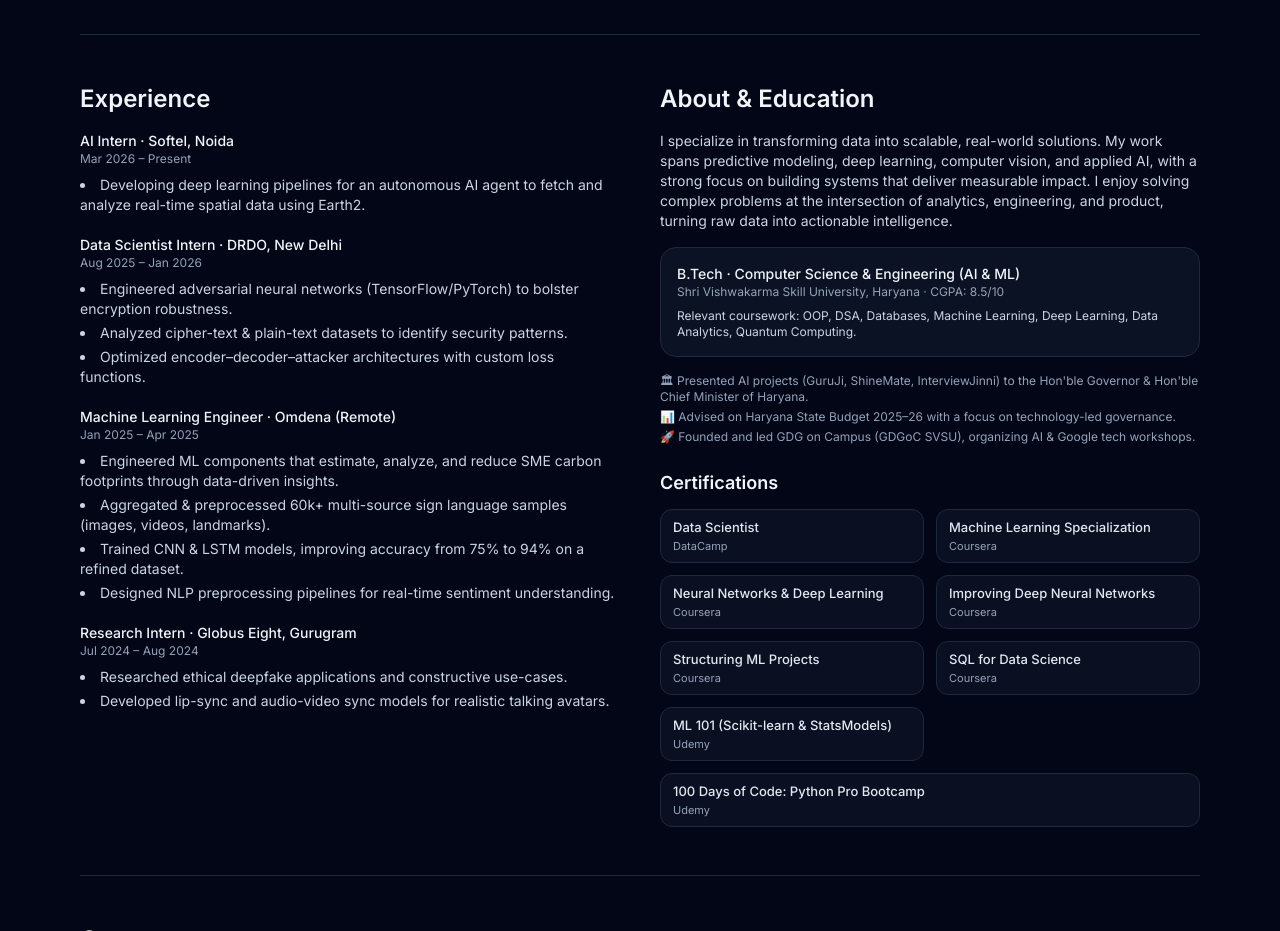
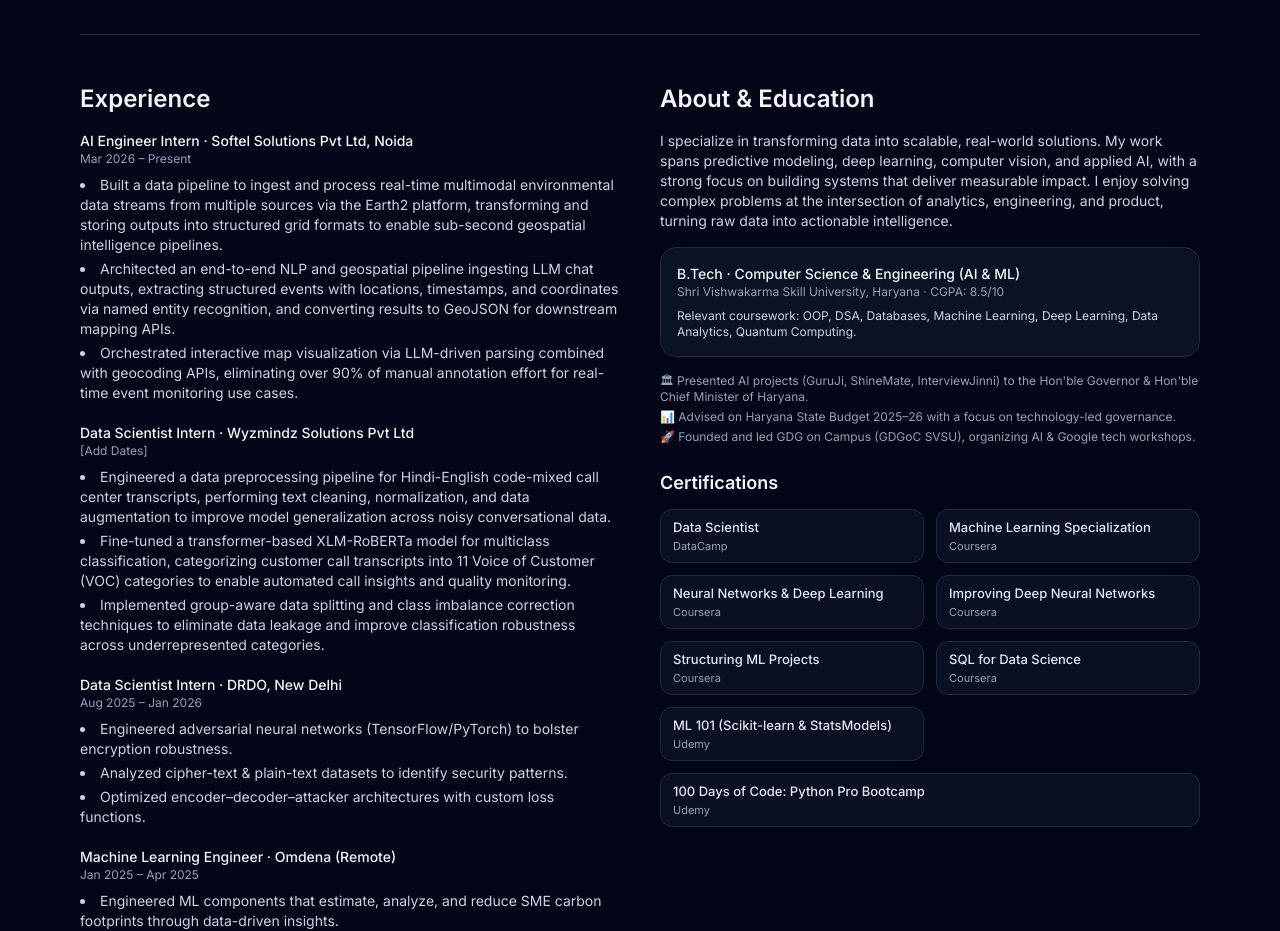
Before and after one commit to soodkunal/kunal_sood_portfolio, a plain HTML site: page index.html in a window 1280 px wide. Shown: the part 1600-2531 px from the top of the page. Drawn offline with nearby package versions, Linux system fonts and the light colour scheme.

```diff
--- a/index.html
+++ b/index.html
@@ -327,11 +327,25 @@
           <div class="space-y-5 text-sm">
             <div>
               <p class="font-medium text-slate-100">
-                AI Intern · Softel, Noida
+                AI Engineer Intern · Softel Solutions Pvt Ltd, Noida
               </p>
               <p class="text-xs text-slate-400">Mar 2026 – Present</p>
               <ul class="mt-2 list-disc list-inside text-slate-300 space-y-1">
-                <li>Developing deep learning pipelines for an autonomous AI agent to fetch and analyze real-time spatial data using Earth2.</li>
+                <li>Built a data pipeline to ingest and process real-time multimodal environmental data streams from multiple sources via the Earth2 platform, transforming and storing outputs into structured grid formats to enable sub-second geospatial intelligence pipelines.</li>
+                <li>Architected an end-to-end NLP and geospatial pipeline ingesting LLM chat outputs, extracting structured events with locations, timestamps, and coordinates via named entity recognition, and converting results to GeoJSON for downstream mapping APIs.</li>
+                <li>Orchestrated interactive map visualization via LLM-driven parsing combined with geocoding APIs, eliminating over 90% of manual annotation effort for real-time event monitoring use cases.</li>
+              </ul>
+            </div>
+
+            <div>
+              <p class="font-medium text-slate-100">
+                Data Scientist Intern · Wyzmindz Solutions Pvt Ltd
+              </p>
+              <p class="text-xs text-slate-400">[Add Dates]</p>
+              <ul class="mt-2 list-disc list-inside text-slate-300 space-y-1">
+                <li>Engineered a data preprocessing pipeline for Hindi-English code-mixed call center transcripts, performing text cleaning, normalization, and data augmentation to improve model generalization across noisy conversational data.</li>
+                <li>Fine-tuned a transformer-based XLM-RoBERTa model for multiclass classification, categorizing customer call transcripts into 11 Voice of Customer (VOC) categories to enable automated call insights and quality monitoring.</li>
+                <li>Implemented group-aware data splitting and class imbalance correction techniques to eliminate data leakage and improve classification robustness across underrepresented categories.</li>
               </ul>
             </div>
 
```
